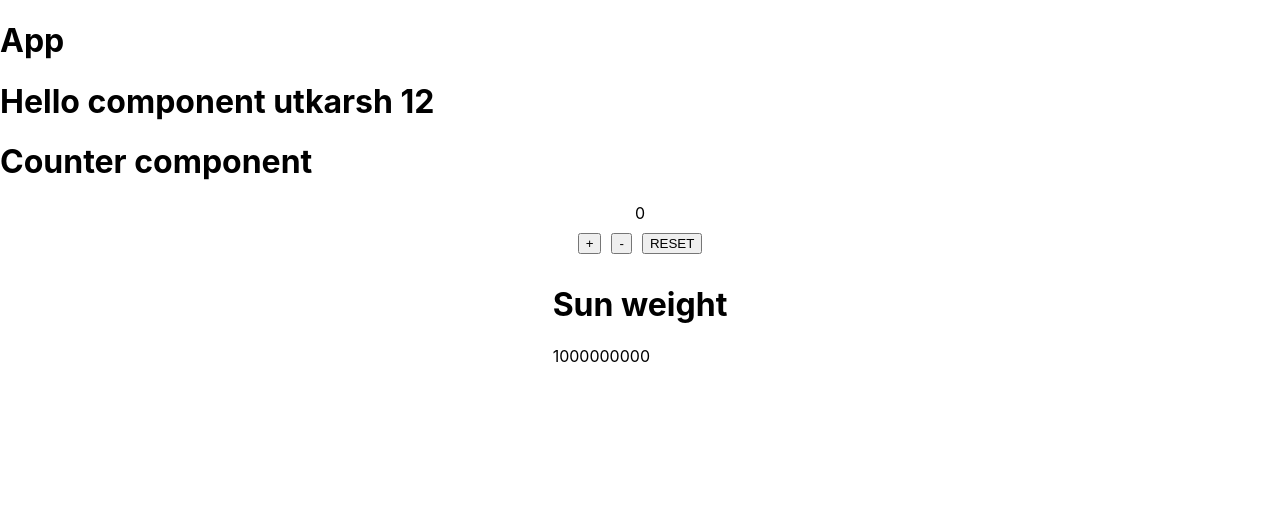
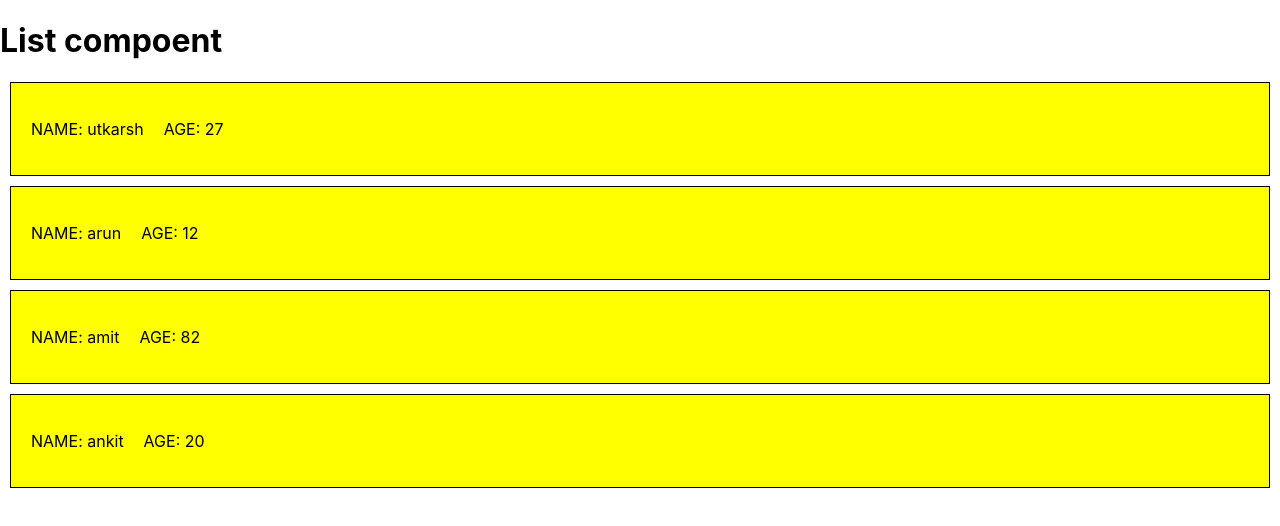
Before and after one commit to thakurutkarsh22/react-bootcamp, a React (Create React App) app: page / in a window 1280 px wide. Shown: the top 526 px of the page. Built offline with nearby package versions, Linux system fonts and the light colour scheme.

Commit message:
Conditional COmponent and List component

```diff
--- /dev/null
+++ b/src/1.BasicReact/3.ConditionalRendering/ConditionalRendering.js
@@ -0,0 +1,29 @@
+import { useState } from "react";
+
+function ConditionalRendering(props) {
+  const [isDay, setisDay] = useState(true);
+  console.log("isday", isDay);
+
+  return (
+    <>
+      <h1>Conditional rendering</h1>
+
+      {/* SHORT CIRCUTING */}
+      {isDay && <div>Day</div>}
+      {/* TERNARY IF ELSE OPERATOR */}
+      {isDay ? null : <div>Night</div>}
+
+      {isDay ? <div>DAY</div> : <div>NIGHT</div>}
+
+      <button
+        onClick={() => {
+          setisDay((oldState) => !oldState);
+        }}
+      >
+        Toggle Day and Night
+      </button>
+    </>
+  );
+}
+
+export default ConditionalRendering;
--- /dev/null
+++ b/src/1.BasicReact/4.ListComponent/ListComponent.js
@@ -0,0 +1,24 @@
+import ListItem from "./ListItem";
+
+function ListComponent(props) {
+  const { students } = props;
+  console.log(students, "list of student ");
+
+  return (
+    <>
+      <h1>List compoent</h1>
+
+      {students.map((student) => {
+        {
+          /* const { id, name, age } = student; */
+        }
+        {
+          /* return <ListItem id={id} name={name} age={age} />; */
+        }
+        return <ListItem {...student} />;
+      })}
+    </>
+  );
+}
+
+export default ListComponent;
--- /dev/null
+++ b/src/1.BasicReact/4.ListComponent/ListItem.js
@@ -0,0 +1,23 @@
+function ListItem(props) {
+  const { id, name, age } = props;
+
+  return (
+    <div
+      key={id}
+      id={id}
+      style={{
+        padding: "20px",
+        border: "1px solid black",
+        display: "flex",
+        gap: "20px",
+        margin: "10px",
+        background: "yellow",
+      }}
+    >
+      <p>NAME: {name}</p>
+      <p>AGE: {age}</p>
+    </div>
+  );
+}
+
+export default ListItem;
--- a/src/App.js
+++ b/src/App.js
@@ -2,8 +2,33 @@ import logo from "./logo.svg";
 import "./App.css";
 import HelloComponent from "./1.BasicReact/1.HelloComponent/HelloComponent";
 import CounterComponent from "./1.BasicReact/2.CounterComponent/CounterComponent";
+import ConditionalRendering from "./1.BasicReact/3.ConditionalRendering/ConditionalRendering";
+import ListComponent from "./1.BasicReact/4.ListComponent/ListComponent";
 
 function App() {
+  const student = [
+    {
+      id: 1,
+      name: "utkarsh",
+      age: 27,
+    },
+    {
+      id: 2,
+      name: "arun",
+      age: 12,
+    },
+    {
+      id: 3,
+      name: "amit",
+      age: 82,
+    },
+    {
+      id: 4,
+      name: "ankit",
+      age: 20,
+    },
+  ];
+
   return (
     // <div className="App">
     // <h2>App </h2>
@@ -34,10 +59,13 @@ function App() {
     // return React.createElement("div", {}, React.createElement("p"));
     // return React.createElement ("div", {}, ""); // this is illegal
     <>
-      <h1>App</h1>
+      {/* <h1>App</h1>
       <HelloComponent name={"utkarsh"} age={12} />
 
-      <CounterComponent />
+      <CounterComponent /> */}
+
+      {/* <ConditionalRendering /> */}
+      <ListComponent students={student} />
     </>
   );
 }
```
